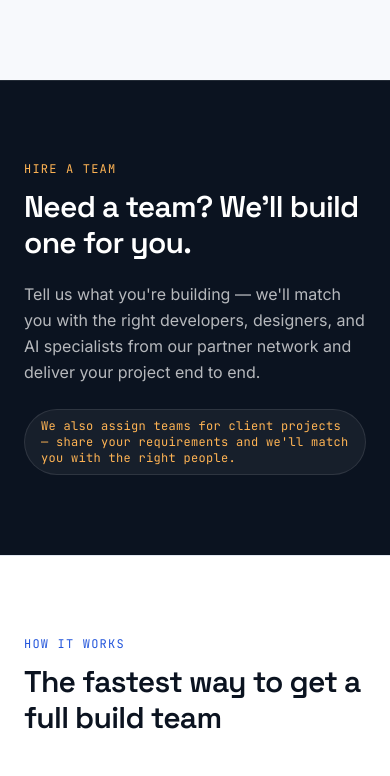
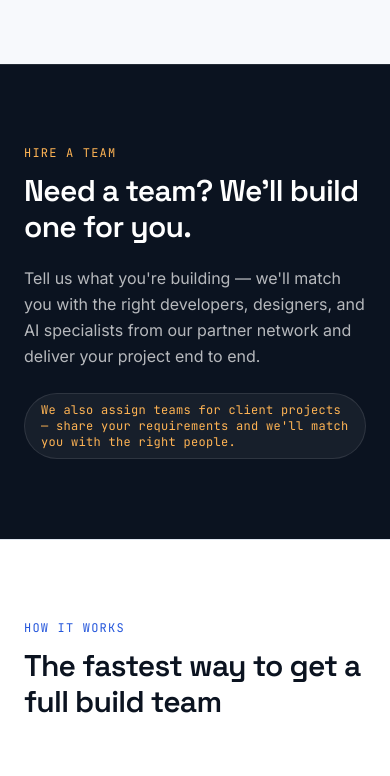
Before and after one commit to umehabiba6/probuysale, a React (Vite) app: page /hire-team in a window 390 px wide. Shown: the top 776 px of the page. Built offline with nearby package versions, Linux system fonts and the light colour scheme; no server answers.

Commit message:
Fix HireTeam navbar spacing

```diff
--- a/src/pages/HireTeam.jsx
+++ b/src/pages/HireTeam.jsx
@@ -72,7 +72,7 @@ export default function HireTeam() {
   }
 
   return (
-    <div className="bg-mist pt-20 md:pt-24">
+    <div className="bg-mist pt-16 md:pt-24">
       {/* HERO */}
       <section className="bg-ink py-20 md:py-24 border-t border-white/10">
         <div className="max-w-6xl mx-auto px-6">
```
